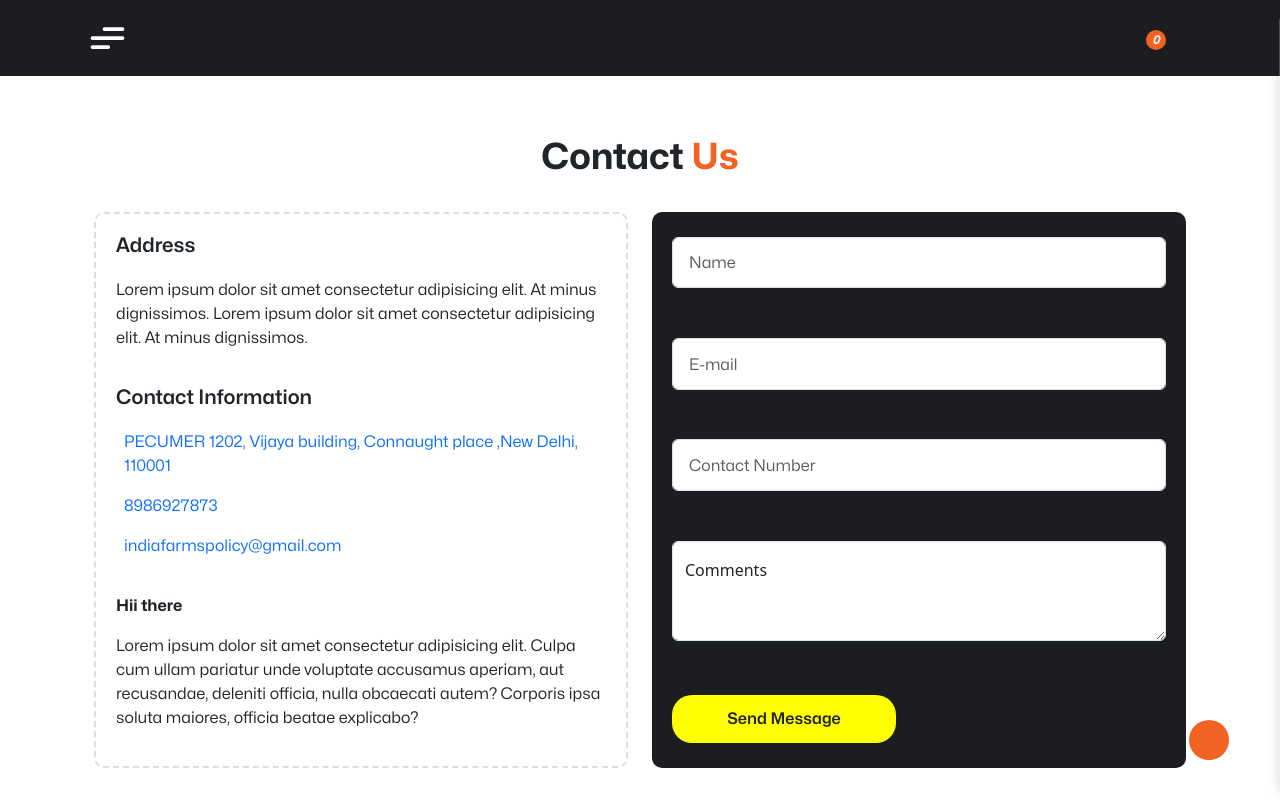
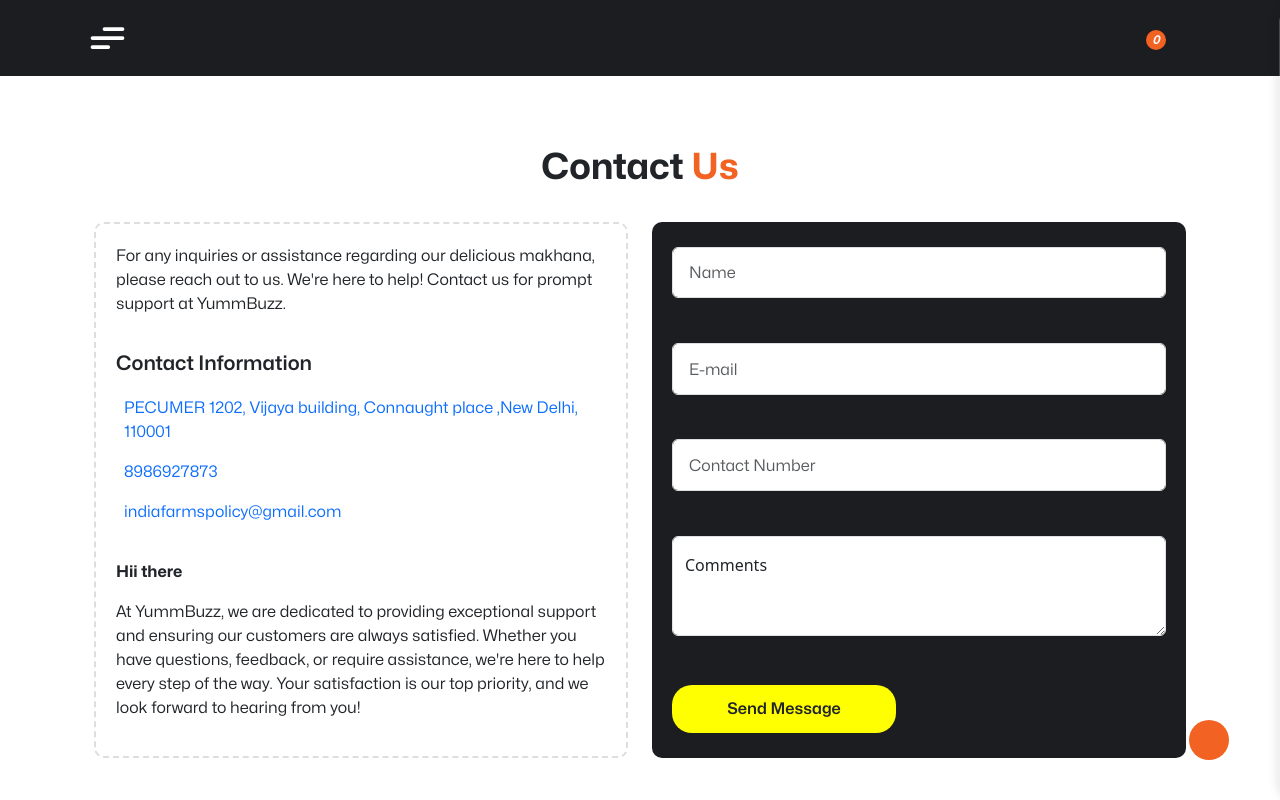
Before and after one commit to YummBuzz/makahana, a React (Vite) app in the folder frontend/: page /contact in a window 1280 px wide. Shown: the top 800 px of the page. Built offline with nearby package versions, Linux system fonts and the light colour scheme; some icons are missing.

Commit message:
contact sec2

```diff
--- a/frontend/src/components/user/contact/Contact.jsx
+++ b/frontend/src/components/user/contact/Contact.jsx
@@ -43,11 +43,9 @@
         <div className="col-12 col-lg-6">
           <div className="contact-content">
             <div>
-              <h4>Address</h4>
+              {/* <h4>Address</h4> */}
               <p>
-                Lorem ipsum dolor sit amet consectetur adipisicing elit. At
-                minus dignissimos. Lorem ipsum dolor sit amet consectetur
-                adipisicing elit. At minus dignissimos.
+              For any inquiries or assistance regarding our delicious makhana, please reach out to us. We're here to help! Contact us for prompt support at YummBuzz.
               </p>
             </div>
             <div>
@@ -77,10 +75,7 @@
             <div>
               <p><strong> Hii there </strong></p>
               <p>
-                Lorem ipsum dolor sit amet consectetur adipisicing elit. Culpa
-                cum ullam pariatur unde voluptate accusamus aperiam, aut
-                recusandae, deleniti officia, nulla obcaecati autem? Corporis
-                ipsa soluta maiores, officia beatae explicabo?
+              At YummBuzz, we are dedicated to providing exceptional support and ensuring our customers are always satisfied. Whether you have questions, feedback, or require assistance, we're here to help every step of the way. Your satisfaction is our top priority, and we look forward to hearing from you!
               </p>
             </div>
           </div>
@@ -91,6 +86,7 @@
               <input
                 type="text"
                 className="form-control"
+                name="name"
                 value={formData.name} onChange={handleChange}
                 id="formGroupExampleInput"
                 placeholder="Name"
@@ -102,6 +98,7 @@
                 className="form-control"
                 id="formGroupExampleInput2"
                 placeholder="E-mail"
+                name="email"
                 value={formData.email} onChange={handleChange}
               />
             </div>
@@ -111,6 +108,7 @@
                 className="form-control"
                 id="formGroupExampleInput2"
                 placeholder="Contact Number"
+                name="contact"
                 value={formData.contact} onChange={handleChange}
               />
             </div>
@@ -119,6 +117,7 @@
                 className="form-control"
                 placeholder="Leave a comment here"
                 id="floatingTextarea2"
+                name='message'
                 value={formData.message} onChange={handleChange}
                 style={{height: "100px"}}
               ></textarea>
```
